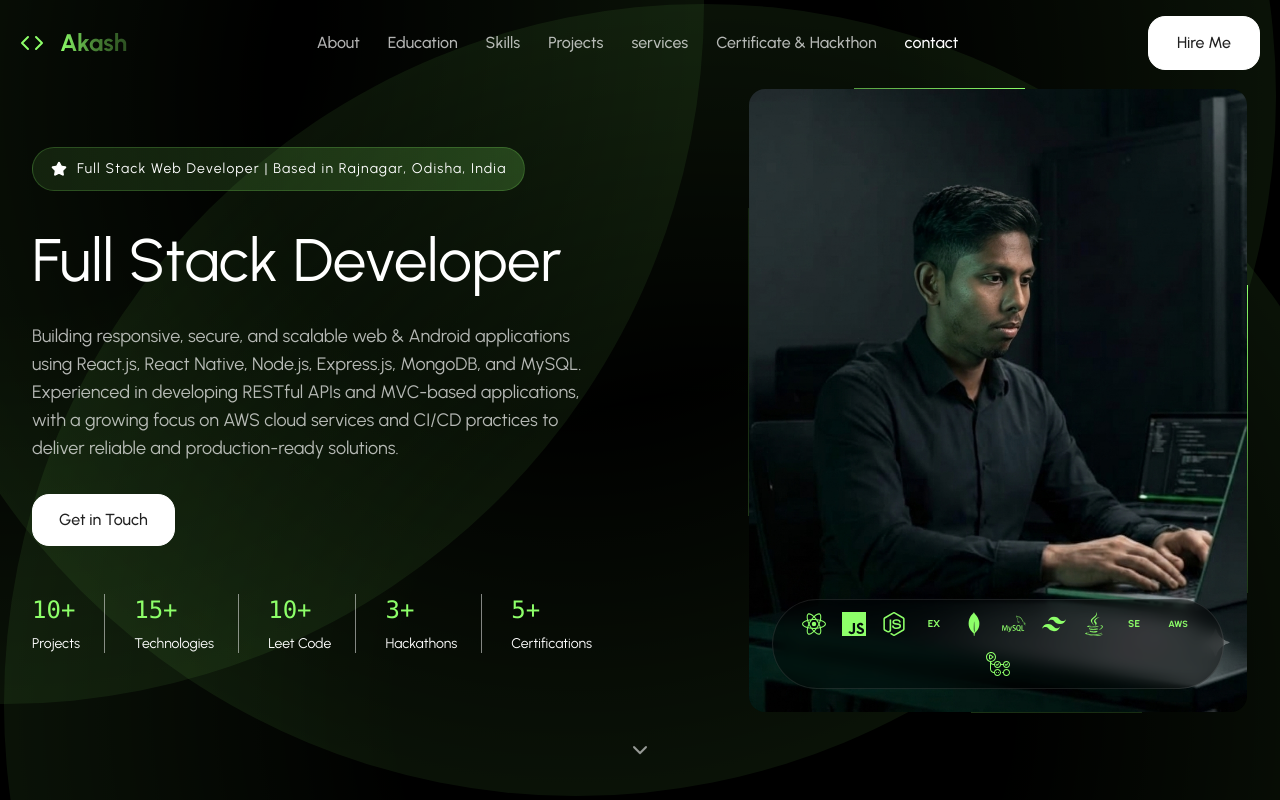
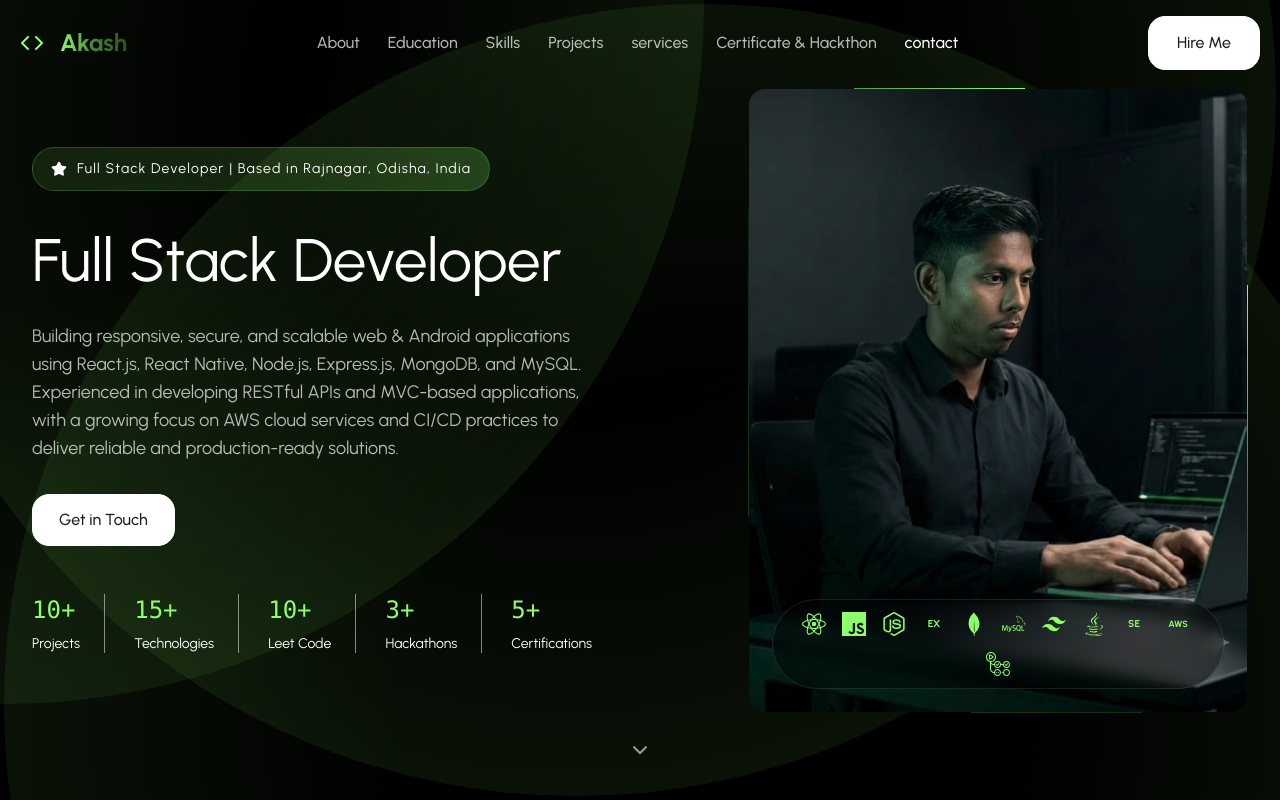
Before and after one commit to kumarakash15/portfolio, a React (Vite) app: page / in a window 1280 px wide. Shown: the top 800 px of the page. Built offline with nearby package versions, Linux system fonts and the light colour scheme.

Commit message:
content chenge

```diff
--- a/index.html
+++ b/index.html
@@ -4,7 +4,7 @@
     <meta charset="UTF-8" />
     <link rel="icon" type="image/svg+xml" href="/logo.png" />
     <meta name="viewport" content="width=device-width, initial-scale=1.0" />
-    <title>protfilo</title>
+    <title>Akash Kumar Sahoo-protfilo</title>
   </head>
   <body>
     <div id="root"></div>
--- a/src/utils/constants.js
+++ b/src/utils/constants.js
@@ -4,7 +4,7 @@ import resume from "../assets/Akash_Kumar_Sahoo_Resume.pdf";
 // ==============================
 export const personalInfo = {
   name: "Akash Kumar Sahoo",
-  title: "Full Stack Web Developer",
+  title: "Full Stack Developer",
   email: "akashsahoo31538@gmail.com",
   location: "Rajnagar, Odisha, India",
   tagline:
```
